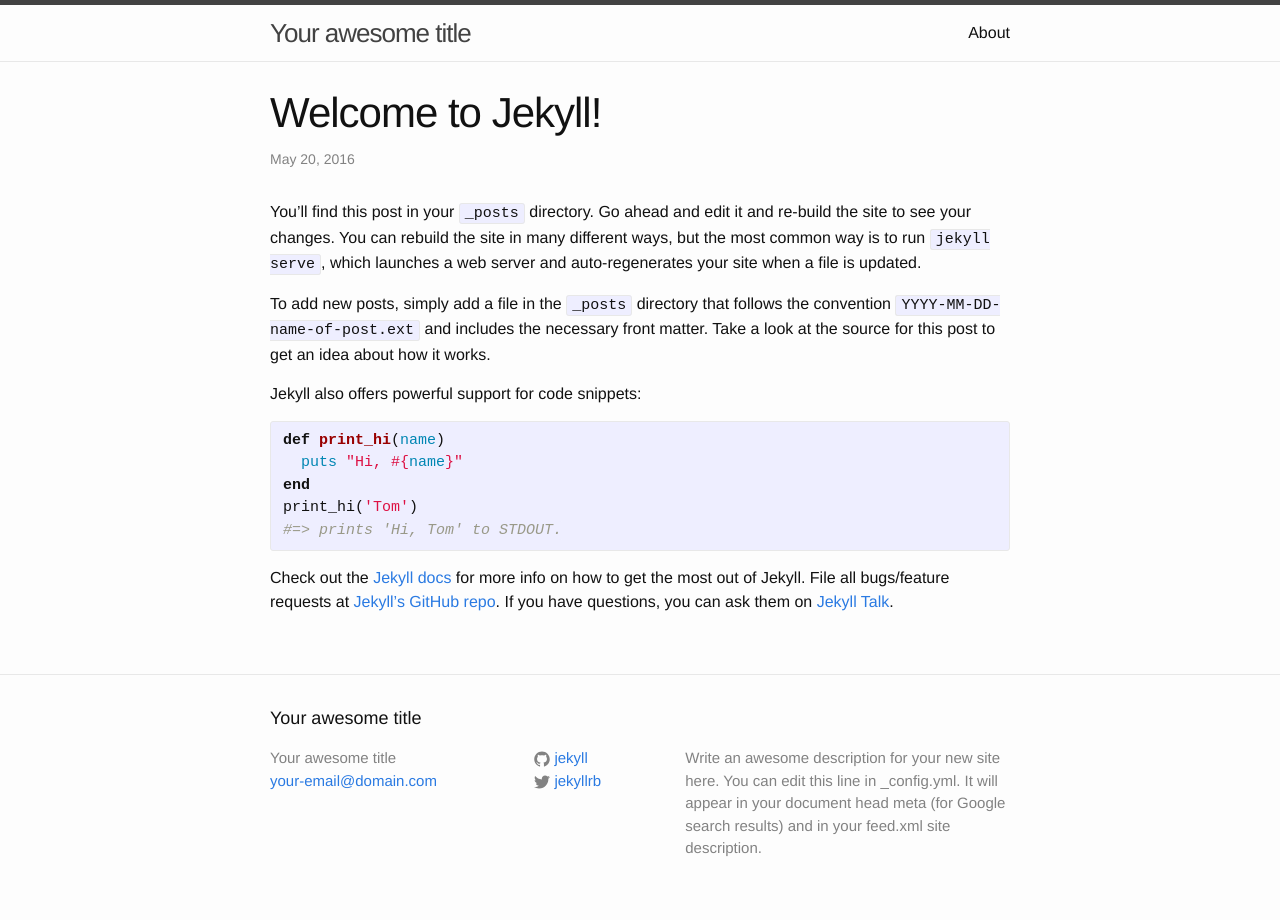
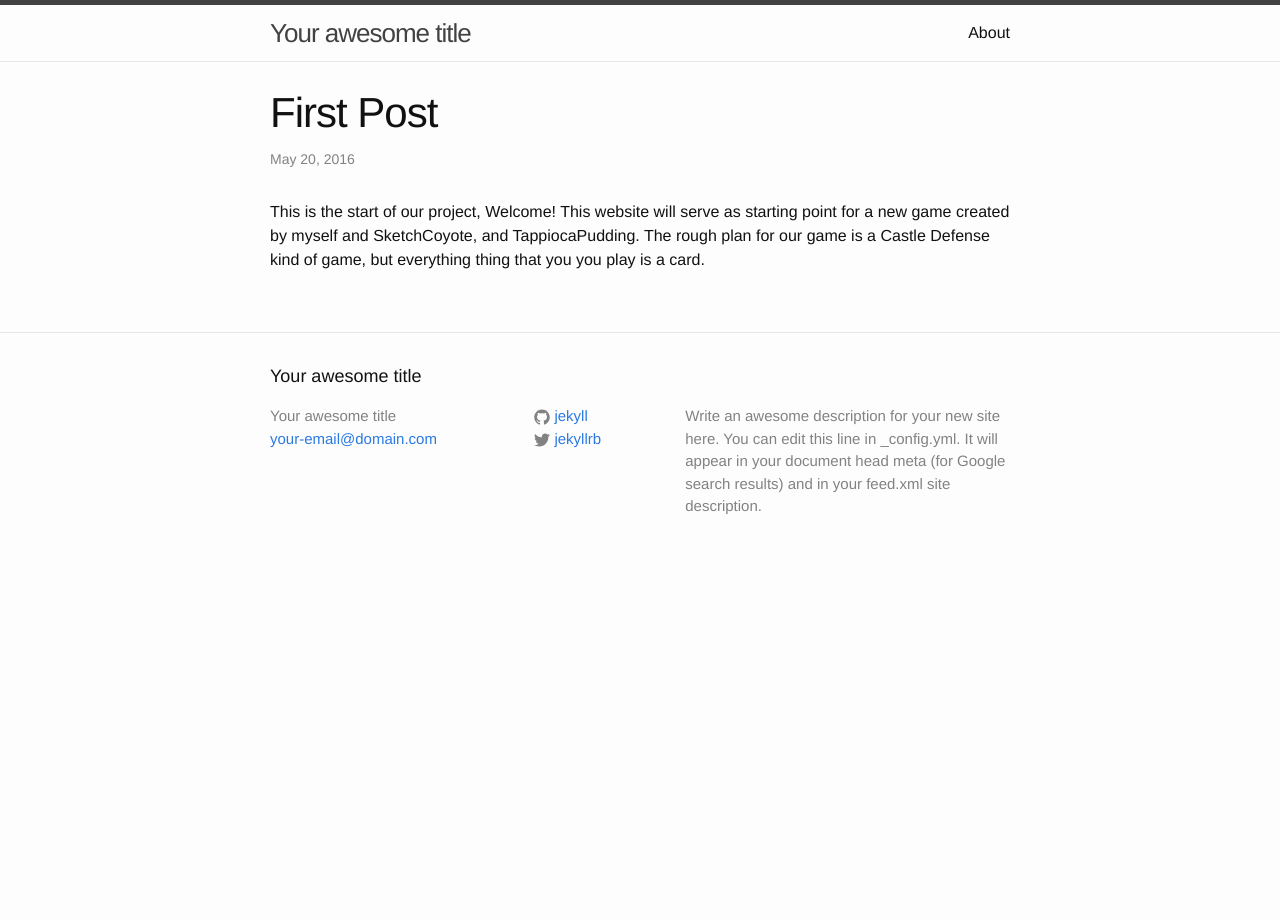
Before and after one commit to JEFFTRYTTEN/JEFFTRYTTEN.github.io, a Jekyll site: the page built from _posts/2016-05-20-welcome-to-jekyll.markdown, in a window 1280 px wide. Built offline with Jekyll 4.4.1, drawn with Linux system fonts in a browser that asks for light colours.

Commit message:
Update 2016-05-20-welcome-to-jekyll.markdown

```diff
--- a/_posts/2016-05-20-welcome-to-jekyll.markdown
+++ b/_posts/2016-05-20-welcome-to-jekyll.markdown
@@ -1,25 +1,7 @@
 ---
 layout: post
-title:  "Welcome to Jekyll!"
+title:  "First Post"
 date:   2016-05-20 09:58:09 -0400
 categories: jekyll update
 ---
-You’ll find this post in your `_posts` directory. Go ahead and edit it and re-build the site to see your changes. You can rebuild the site in many different ways, but the most common way is to run `jekyll serve`, which launches a web server and auto-regenerates your site when a file is updated.
-
-To add new posts, simply add a file in the `_posts` directory that follows the convention `YYYY-MM-DD-name-of-post.ext` and includes the necessary front matter. Take a look at the source for this post to get an idea about how it works.
-
-Jekyll also offers powerful support for code snippets:
-
-{% highlight ruby %}
-def print_hi(name)
-  puts "Hi, #{name}"
-end
-print_hi('Tom')
-#=> prints 'Hi, Tom' to STDOUT.
-{% endhighlight %}
-
-Check out the [Jekyll docs][jekyll-docs] for more info on how to get the most out of Jekyll. File all bugs/feature requests at [Jekyll’s GitHub repo][jekyll-gh]. If you have questions, you can ask them on [Jekyll Talk][jekyll-talk].
-
-[jekyll-docs]: http://jekyllrb.com/docs/home
-[jekyll-gh]:   https://github.com/jekyll/jekyll
-[jekyll-talk]: https://talk.jekyllrb.com/
+This is the start of our project, Welcome!  This website will serve as starting point for a new game created by myself and SketchCoyote, and TappiocaPudding.  The rough plan for our game is a Castle Defense kind of game, but everything thing that you you play is a card.
```
